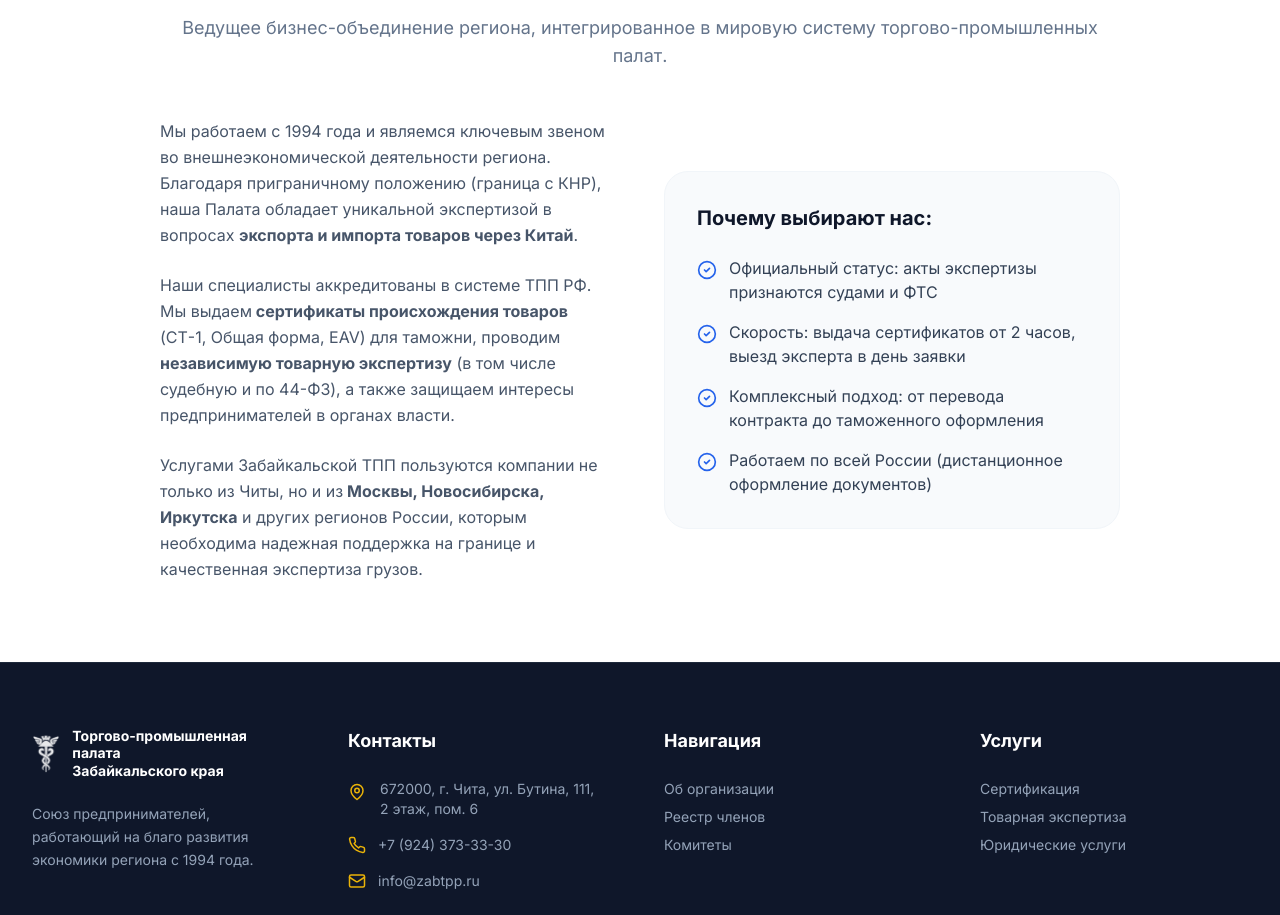
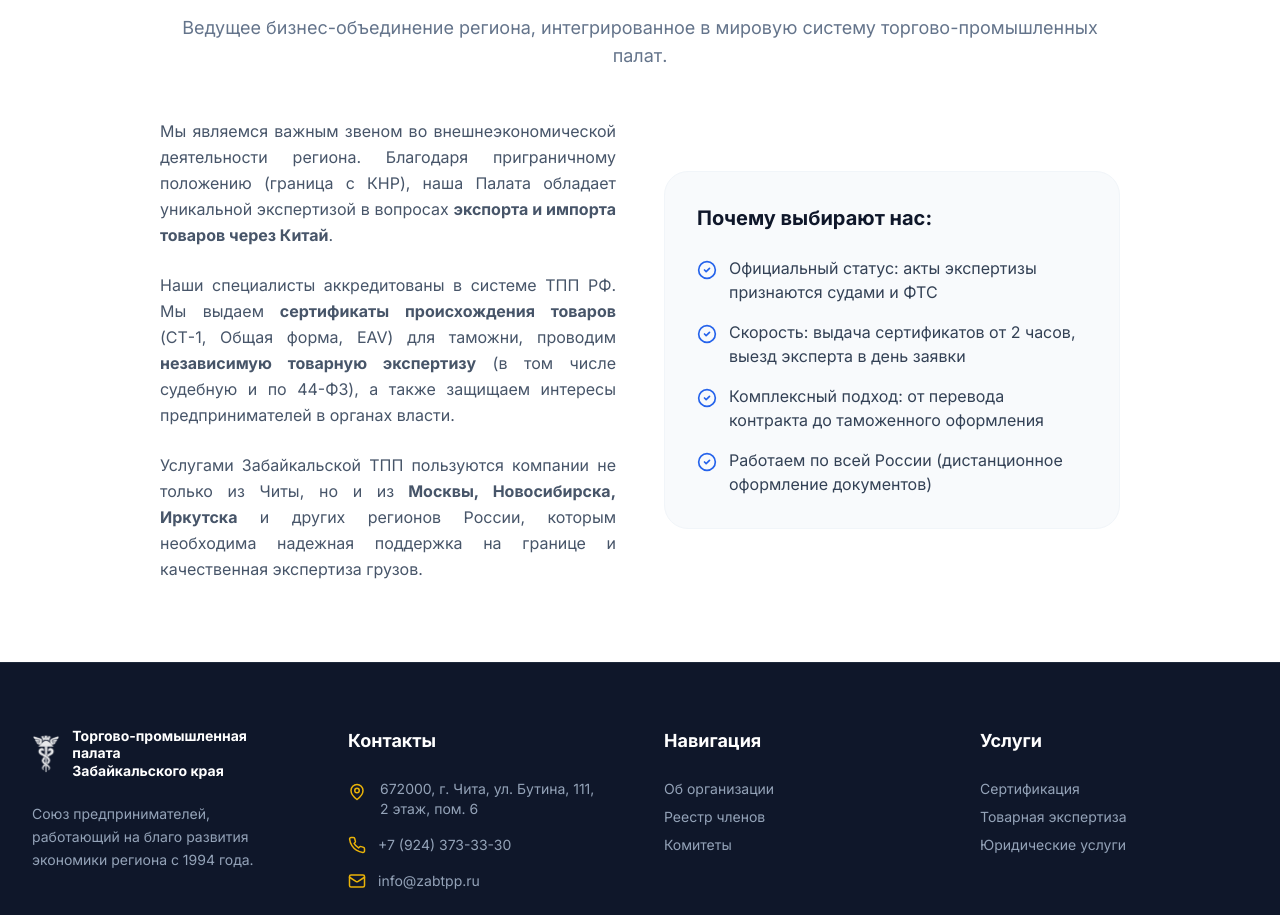
Before and after one commit to AnChekhov/ztppv6, a React (Vite) app: page / in a window 1280 px wide. Shown: the part 3564-4479 px from the top of the page. Built offline with nearby package versions, Linux system fonts and the light colour scheme.

Commit message:
Update SeoTextSection.tsx

```diff
--- a/src/components/SeoTextSection.tsx
+++ b/src/components/SeoTextSection.tsx
@@ -16,9 +16,11 @@
         </div>
 
         <div className="grid md:grid-cols-2 gap-12 items-center">
-          <div className="space-y-6 text-slate-600 leading-relaxed">
+          {/* ✅ ИЗМЕНЕНО: text-left -> text-justify */}
+          <div className="space-y-6 text-slate-600 leading-relaxed text-justify">
             <p>
-              Мы работаем с 1994 года и являемся ключевым звеном во внешнеэкономической деятельности региона.
+              {/* ✅ ИЗМЕНЕНО: Убрана дата 1994, "ключевым" -> "важным" */}
+              Мы являемся важным звеном во внешнеэкономической деятельности региона.
               Благодаря приграничному положению (граница с КНР), наша Палата обладает уникальной экспертизой
               в вопросах <strong>экспорта и импорта товаров через Китай</strong>.
             </p>
```
